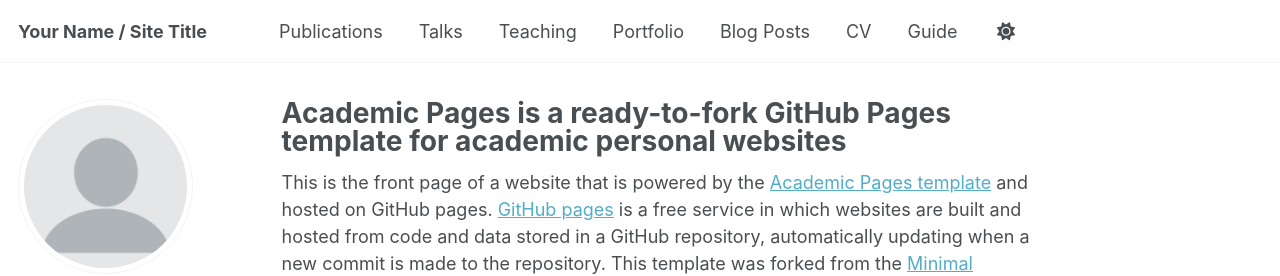
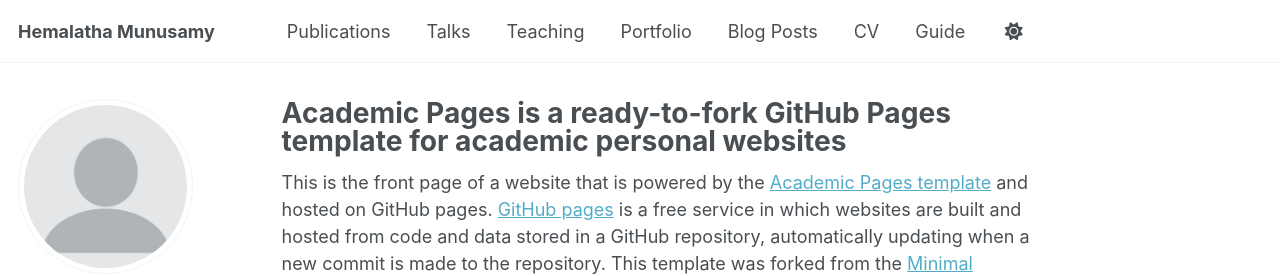
Before and after one commit to hemalatha22/hema, a Jekyll site: the page built from _pages/about.md, in a window 1280 px wide. Shown: the top 276 px of the page. Built offline with Jekyll 4.4.1, drawn with Linux system fonts in a browser that asks for light colours; some web fonts are replaced.

Commit message:
Update _config.yml

```diff
--- a/_config.yml
+++ b/_config.yml
@@ -9,7 +9,7 @@
 # Basic Site Settings
 locale                   : "en-US"
 site_theme               : "default"
-title                    : "Your Name / Site Title"
+title                    : "Hemalatha Munusamy"
 title_separator          : "-"
 name                     : &name "Your Name"
 description              : &description "personal description"
```
